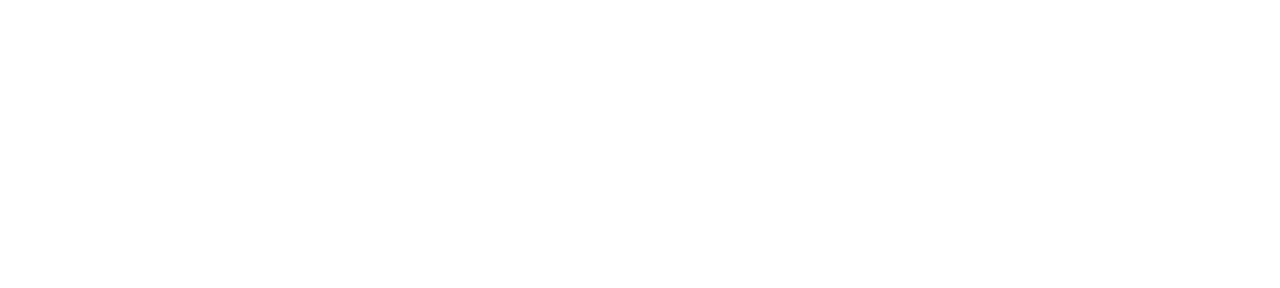
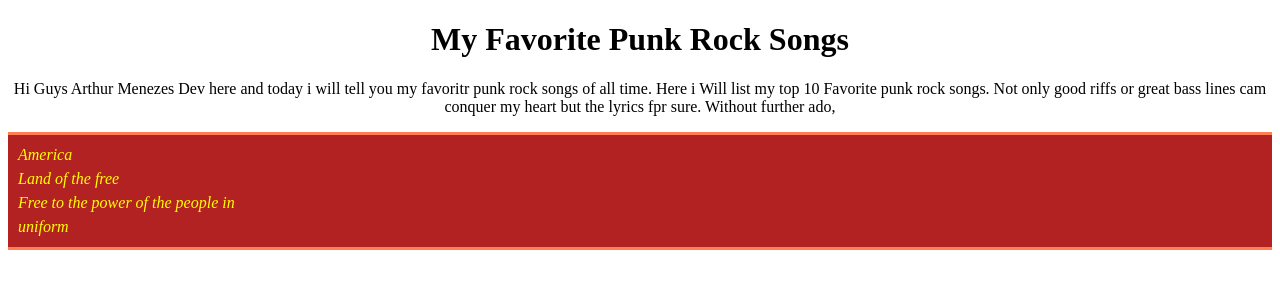
Before and after one commit to Arthur-Menezes-Dev/Favorite-Punk-Rock-Songs, a plain HTML site: page index.html in a window 1280 px wide. Drawn offline with Linux system fonts and the light colour scheme.

Commit message:
First Texts and Styles

```diff
--- a/index.html
+++ b/index.html
@@ -1,14 +1,15 @@
 <!DOCTYPE html>
 <html lang="pt-br">
   <head>
-    <title></title>
+    <title>MyFavoritePunkRockSongs-ArthurMenezesDev</title>
     <meta charset="UTF-8">
     <link rel="stylesheet" href="style/style.css">
-    <meta name="description" content="">
+    <meta name="description" content="Here i will tell to the reader my favoritr punk rock songs of all the reasons why and my favorute verses of each song">
     <meta name="keywords" content="">
     <meta name="author" content="">
     <meta name="viewport" content="width=device-width, initial-scale=1.0">
   </head>
+<!--Also add a part in the explanation about your fav verse of the song. Also the verse part can be crimson with yellow letters and with a top and under soft orange border--></!---->
   <body>
     <div id="container">
 
@@ -17,11 +18,21 @@
       </nav>
 
       <header>
-        <h1></h1>
+        <h1 class="font1">My Favorite Punk Rock Songs</h1>
+        <p class="font2">Hi Guys Arthur Menezes Dev here and today i will tell you my favoritr punk rock songs of all time. Here i Will list my top 10 Favorite punk rock songs. Not only good riffs or great bass lines cam conquer my heart but the lyrics fpr sure. Without further ado, </p>
       </header>
 
       <main>
         <section id="" class="">
+
+          <div class="verse">
+
+            <p class="verseParagraph"> America </p>
+            <p class="verseParagraph"> Land of the free  </p>
+            <p class="verseParagraph"> Free to the power of the people in  </p>
+            <p class="verseParagraph"> uniform </p>
+
+          </div>
 
         </section>
       </main>
@@ -31,6 +42,6 @@
       </footer>
 
     </div>
+    <script src="script.js"></script>
   </body>
-  <script src="js/script.js"></script>
 </html>
--- a/style/style.css
+++ b/style/style.css
@@ -40,3 +40,18 @@ footer{
  width: ;
  Height: ;
 }
+
+.verse{
+  background-color:#B22222;
+  color: yellow;
+  text-align: start;
+  border-top: solid 3px #FF7F50;
+  border-bottom: solid 3px #FF7F50;
+  font-style: italic;
+  line-height: 0.5;
+}
+
+.verseParagraph{
+  margin-left: 10px;
+  line-height: 0.5;
+}
```
